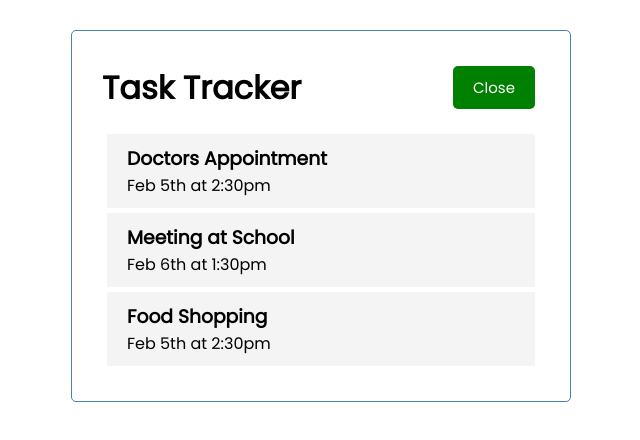
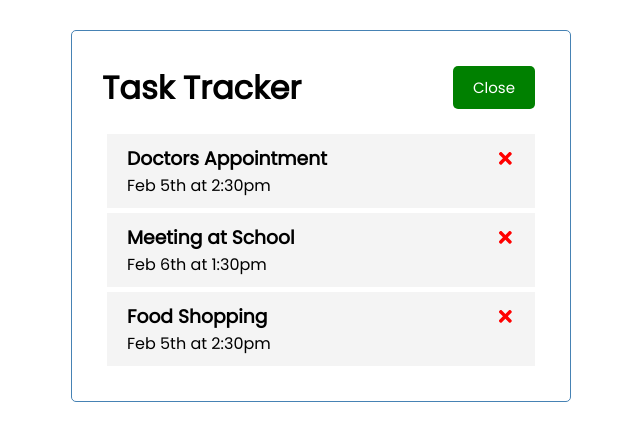
Before and after one commit to 04alexklink/react2021-task-tracker, a React (Create React App) app: page / in a window 1280 px wide. Shown: the top 440 px of the page, without its empty margins (319-959 px from the left). Built offline with nearby package versions, Linux system fonts and the light colour scheme.

Commit message:
Added delete icons in each Task. Not functional at the moment however

```diff
--- a/package.json
+++ b/package.json
@@ -8,6 +8,7 @@
     "@testing-library/user-event": "^12.6.3",
     "react": "^17.0.1",
     "react-dom": "^17.0.1",
+    "react-icons": "^4.2.0",
     "react-scripts": "4.0.2",
     "web-vitals": "^1.1.0"
   },
--- a/src/components/Task.js
+++ b/src/components/Task.js
@@ -1,7 +1,9 @@
+import { FaTimes } from 'react-icons/fa';
+
 const Task = ( { task } ) => {
     return (
         <div className='task'>
-            <h3 key={task.id}>{task.text}</h3>
+            <h3 key={task.id}>{task.text} <FaTimes style={{color: 'red', cursor: 'pointer'}}/></h3>
             <p>{task.day}</p>
         </div>
     )
```
Also changed, not shown: 1 other file (tests, documents, lock files or other folders).
